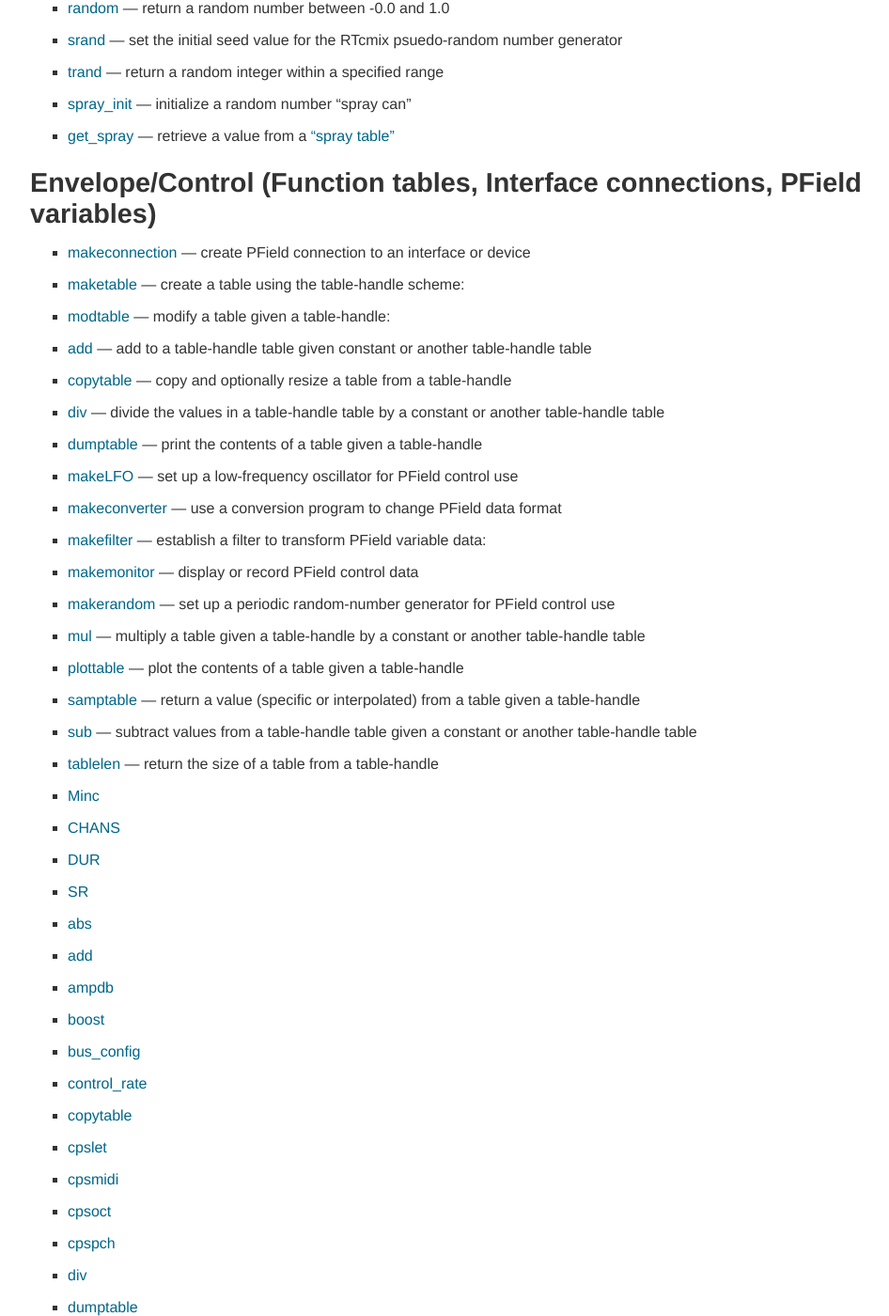
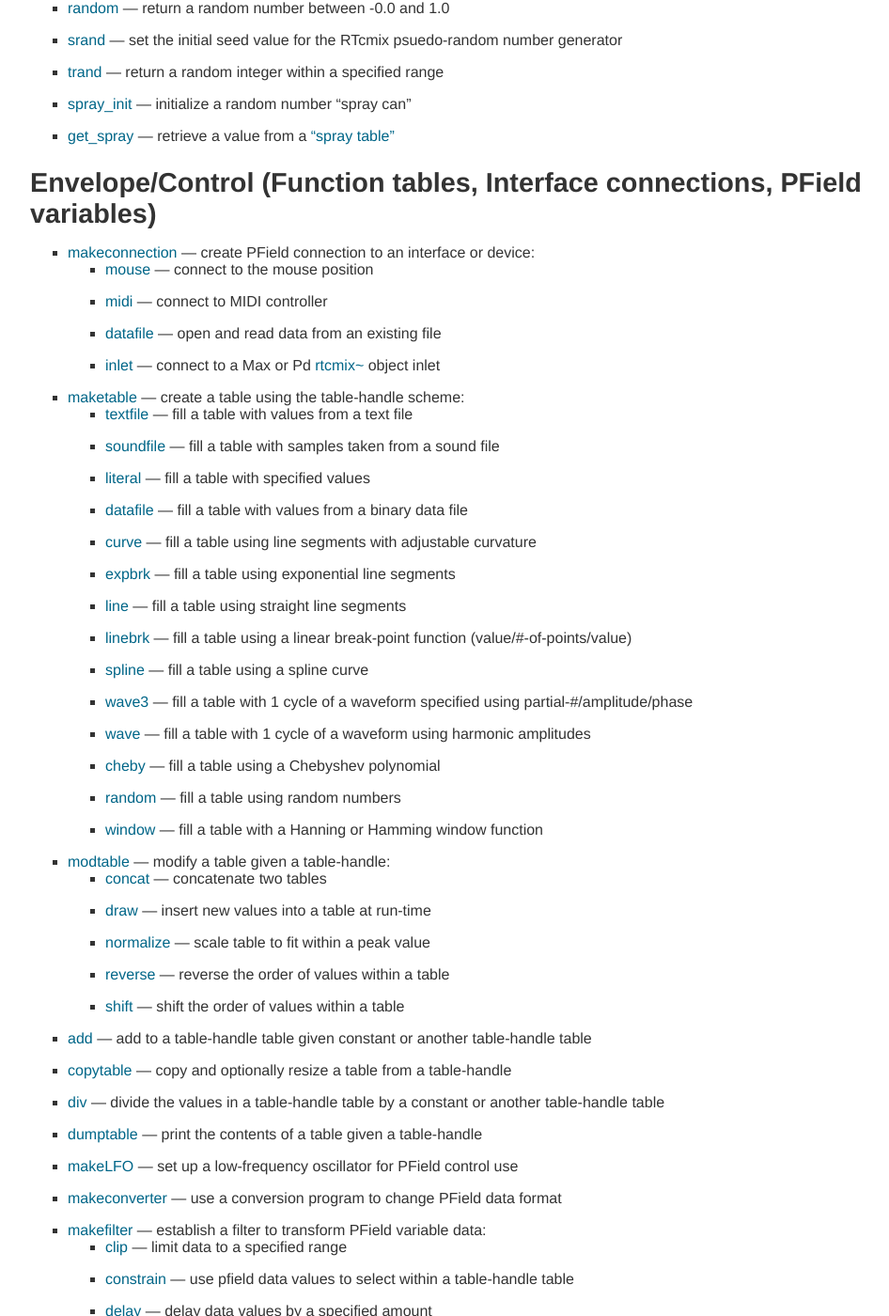
Before and after one commit to RTcmix/rtcmix.github.io, a Jekyll site: the page built from reference/scorefile/index.md, in a window 1280 px wide and 1400 px high, scrolled down 2859 px. Shown: the whole window at 94% size, without its empty margins (96-1042 px from the left). Built offline with Jekyll 4.4.1, drawn with Linux system fonts in a browser that asks for light colours; some of the changed text lies outside the part shown.

Commit message:
Add missing sub lists.

```diff
--- a/reference/scorefile/index.md
+++ b/reference/scorefile/index.md
@@ -145,10 +145,33 @@ object](../interface/RTcmix-embed.html).
 ## Envelope/Control (Function tables, Interface connections, PField variables)
 
   - [makeconnection](makeconnection.html) &mdash; create PField connection to
-    an interface or device
+    an interface or device:
+    - [mouse](makeconnection.html#mouse) &mdash; connect to the mouse position
+    - [midi](makeconnection.html#midi) &mdash; connect to MIDI controller
+    - [datafile](makeconnection.html#datafile) &mdash; open and read data from an existing file
+    - [inlet](makeconnection.html#inlet) &mdash; connect to a Max or Pd [rtcmix~](../../rtcmix~/index.html) object inlet
   - [maketable](maketable.html) &mdash; create a table using the table-handle
     scheme:
+    - [textfile](maketable.html#textfile) &mdash; fill a table with values from a text file
+    - [soundfile](maketable.html#soundfile) &mdash; fill a table with samples taken from a sound file
+    - [literal](maketable.html#literal) &mdash; fill a table with specified values
+    - [datafile](maketable.html#datafile) &mdash; fill a table with values from a binary data file
+    - [curve](maketable.html#curve) &mdash; fill a table using line segments with adjustable curvature
+    - [expbrk](maketable.html#expbrk) &mdash; fill a table using exponential line segments
+    - [line](maketable.html#line) &mdash; fill a table using straight line segments
+    - [linebrk](maketable.html#linebrk) &mdash; fill a table using a linear break-point function (value/#-of-points/value)
+    - [spline](maketable.html#spline) &mdash; fill a table using a spline curve
+    - [wave3](maketable.html#wave3) &mdash; fill a table with 1 cycle of a waveform specified using partial-#/amplitude/phase
+    - [wave](maketable.html#wave) &mdash; fill a table with 1 cycle of a waveform using harmonic amplitudes
+    - [cheby](maketable.html#cheby) &mdash; fill a table using a Chebyshev polynomial
+    - [random](maketable.html#random) &mdash; fill a table using random numbers
+    - [window](maketable.html#window) &mdash; fill a table with a Hanning or Hamming window function
   - [modtable](modtable.html) &mdash; modify a table given a table-handle:
+    - [concat](modtable.html#concat) &mdash; concatenate two tables
+    - [draw](modtable.html#draw) &mdash; insert new values into a table at run-time
+    - [normalize](modtable.html#normalize) &mdash; scale table to fit within a peak value
+    - [reverse](modtable.html#reverse) &mdash; reverse the order of values within a table
+    - [shift](modtable.html#shift) &mdash; shift the order of values within a table
   - [add](add.html) &mdash; add to a table-handle table given constant or
     another table-handle table
   - [copytable](copytable.html) &mdash; copy and optionally resize a table
@@ -163,6 +186,14 @@ object](../interface/RTcmix-embed.html).
     change PField data format
   - [makefilter](makefilter.html) &mdash; establish a filter to transform
     PField variable data:
+    - [clip](makefilter#clip) &mdash; limit data to a specified range
+    - [constrain](makefilter#constrain) &mdash; use pfield data values to select within a table-handle table
+    - [delay](makefilter#delay) &mdash; delay data values by a specified amount
+    - [fitrange](makefilter#fitrange) &mdash; expand data to a specified range
+    - [invert](makefilter#invert) &mdash;  invert (mirror) data around an axis of symmetry
+    - [map](makefilter#map) &mdash; modify data through a transfer-function table
+    - [quantize](makefilter#quantize) &mdash; round data to nearest integer multiples of a quantum value
+    - [smooth](makefilter#smooth) &mdash; apply a simple averaging filter to an incoming data stream
   - [makemonitor](makemonitor.html) &mdash; display or record PField control
     data
   - [makerandom](makerandom.html) &mdash; set up a periodic random-number
@@ -178,7 +209,9 @@ object](../interface/RTcmix-embed.html).
   - [tablelen](tablelen.html) &mdash; return the size of a table from a
     table-handle
 
-<span id="alphabetical" style="display:none;"> </span>
+There are a few older, disk-based cmix commands that are not documented here (commands like open, input, output, etc.). They have all been superceded by RTcmix commands, and it isn't guaranteed that they work very well. See the source code if you are Seriously Interested.
+
+<span id="alphabetical" style="display:none;">Alphabetical Listing</span>
 
   - [Minc](Minc.html)
   - [CHANS](CHANS.html)
```
